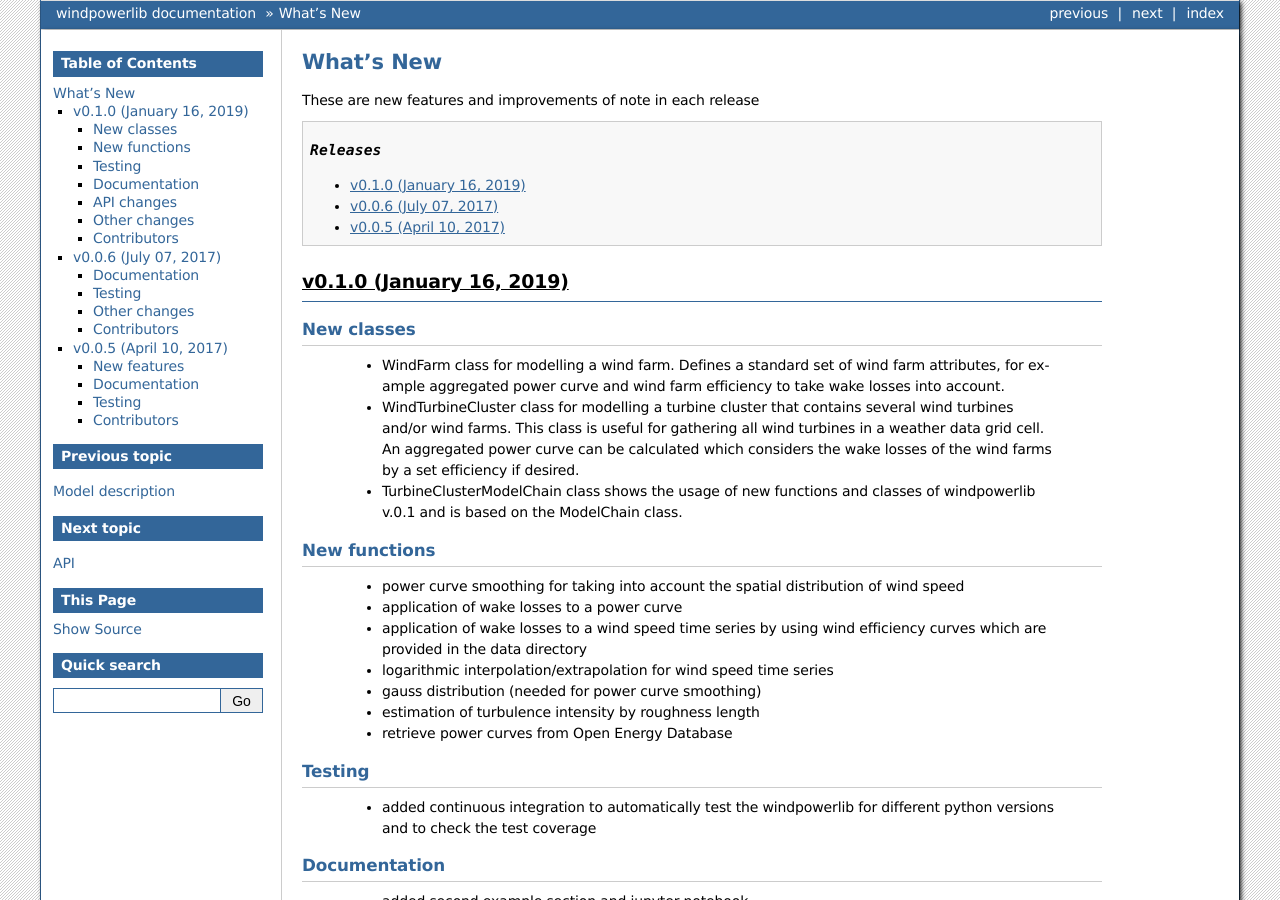
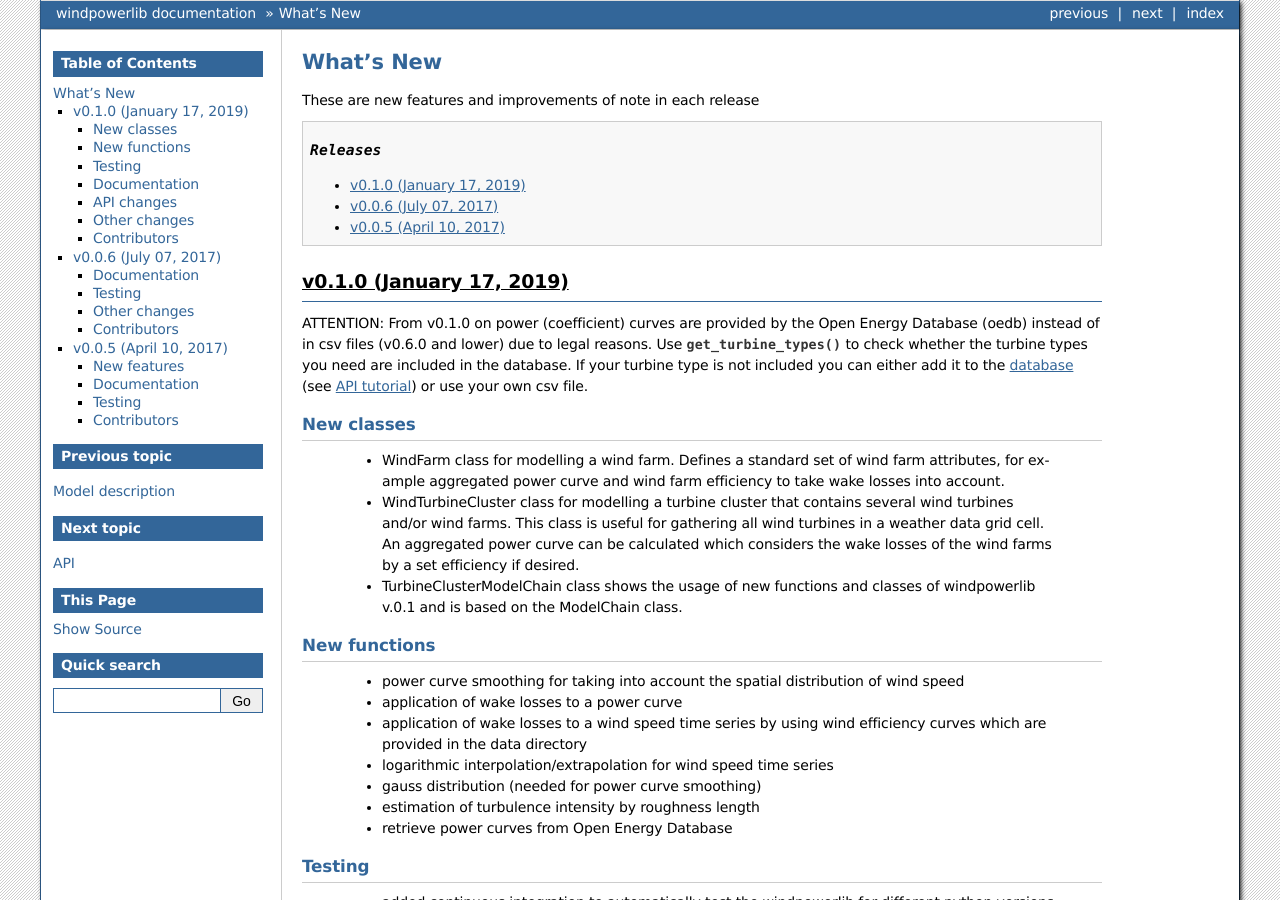
Before and after one commit to wind-python/windpowerlib, a Sphinx documentation site: the page built from doc/whats_new.rst, in a window 1280 px wide and 900 px high. Built offline with Sphinx 7.4.7, drawn with Linux system fonts in a browser that asks for light colours; formulas are drawn with MathJax 3.

Commit message:
Add information

```diff
--- a/README.rst
+++ b/README.rst
@@ -32,6 +32,8 @@ If you have a working Python 3 environment, use pypi to install the latest windp
 
 The windpowerlib is designed for Python 3 and tested on Python >= 3.5.
 Please see the `installation page <http://oemof.readthedocs.io/en/stable/installation_and_setup.html>`_ of the oemof documentation for complete instructions on how to install python and a virtual environment on your operating system.
+
+For retrieving power (coefficient) curves from the Open Energy Database (oedb) the python package requests will be installed with your windpowerlib installation. The windpowerlib was tested with requests version 2.20.1 but might work with lower versions.
 
 Optional Packages
 ~~~~~~~~~~~~~~~~~
--- a/doc/getting_started.rst
+++ b/doc/getting_started.rst
@@ -31,6 +31,8 @@ If you have a working Python 3 environment, use pypi to install the latest windp
 
 The windpowerlib is designed for Python 3 and tested on Python >= 3.5.
 Please see the `installation page <http://oemof.readthedocs.io/en/stable/installation_and_setup.html>`_ of the oemof documentation for complete instructions on how to install python and a virtual environment on your operating system.
+
+For retrieving power (coefficient) curves from the Open Energy Database (oedb) the python package requests will be installed with your windpowerlib installation. The windpowerlib was tested with requests version 2.20.1 but might work with lower versions.
 
 Optional Packages
 ~~~~~~~~~~~~~~~~~
--- a/doc/requirements.txt
+++ b/doc/requirements.txt
@@ -3,3 +3,4 @@ ipykernel
 nbsphinx
 pandas
 numpy
+requests
--- a/doc/whatsnew/v0-1-0.txt
+++ b/doc/whatsnew/v0-1-0.txt
@@ -1,5 +1,10 @@
-v0.1.0 (January 16, 2019)
+v0.1.0 (January 17, 2019)
 ++++++++++++++++++++++++++++++++++
+
+ATTENTION: From v0.1.0 on power (coefficient) curves are provided by the Open Energy Database (oedb) instead of in csv files (v0.6.0 and lower) due to legal reasons.
+Use :py:func:`~wind_turbine.get_turbine_types` to check whether the turbine types you need are included in the database.
+If your turbine type is not included you can either add it to the `database <https://openenergy-platform.org/dataedit/view/model_draft/openfred_windpower_powercurve>`_
+(see `API tutorial <https://oep-data-interface.readthedocs.io/en/latest/api/how_to.html>`_) or use your own csv file.
 
 New classes
 ###########
```
